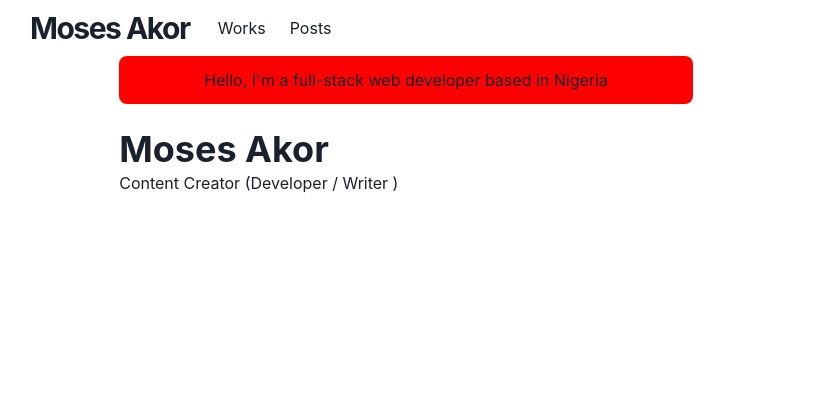
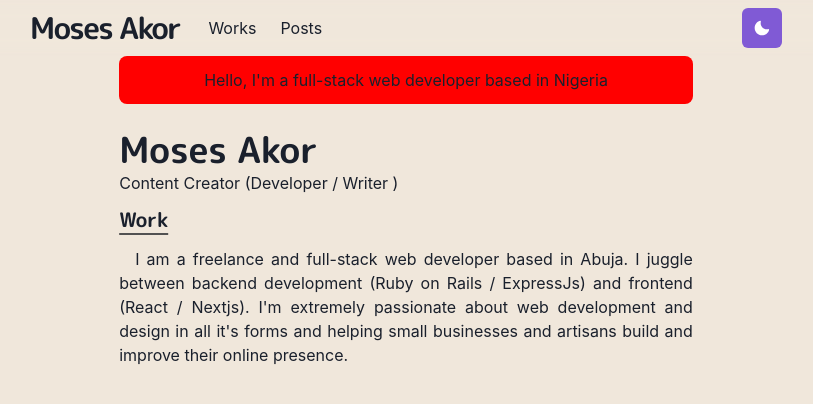
Before and after one commit to mosesakor/my-portfolio, a Next.js app: page / in a window 1280 px wide. Shown: the top 404 px of the page, without its empty margins (234-1047 px from the left). Built offline with nearby package versions, Linux system fonts and the light colour scheme.

Commit message:
added theme eme selector

```diff
--- /dev/null
+++ b/components/fonts.js
@@ -0,0 +1,11 @@
+import { Global } from "@emotion/react";
+
+const Fonts = () => (
+    <Global
+        styles={`
+        @import url('https://fonts.googleapis.com/css2?family=M+PLUS+Rounded+1c:wght@300;700&display=swap');
+        `}
+    />
+)
+
+export default Fonts
--- a/components/layouts/main.js
+++ b/components/layouts/main.js
@@ -1,5 +1,5 @@
 import Head from 'next/head'
-import Navbar from './navbar.js'
+import Navbar from '../navbar.js'
 import { Box, Container } from '@chakra-ui/react'
 
 const Main = ({ children, router}) => {
--- a/components/layouts/navbar.js
+++ /dev/null
@@ -1,110 +0,0 @@
-import NextLink from "next/link";
-import {
-  Container,
-  Box,
-  Link,
-  Stack,
-  Heading,
-  Flex,
-  Menu,
-  MenuItem,
-  MenuList,
-  MenuButton,
-  IconButton,
-  useColorModeValue
-} from "@chakra-ui/react";
-import { HamburgerIcon } from "@chakra-ui/icons";
-
-const LinkItem = ({ href, path, _target, children, ...props }) => {
-  const active = path === href;
-  const inactiveColor = useColorModeValue("gray200", "whiteAlpha.900");
-  return (
-    <NextLink href="/" passHref>
-      <Link
-        p={2}
-        bg={active ? "grassTeal" : undefined}
-        color={active ? "#202023" : inactiveColor}
-        _target={_target}
-        {...props}
-      >
-        {children}
-      </Link>
-    </NextLink>
-  );
-};
-
-const Navbar = (props) => {
-  const { path } = props;
-
-  return (
-    <Box
-      position="fixed"
-      as="nav"
-      w="100%"
-      bg={useColorModeValue("#fffffff40", "#20202380")}
-      style={{ backdropFilter: "blur(10px)" }}
-      zIndex={1}
-      {...props}
-    >
-      <Container
-        display="flex"
-        p={2}
-        maxW="container.md"
-        wrap="wrap"
-        align="center"
-        justify="space-between"
-      >
-        <Flex align="center" mr={5}>
-          <Heading as="h1" size="lg" letterSpacing={"tighter"}>
-            Moses Akor
-          </Heading>
-        </Flex>
-
-        <Stack
-          direction={{ base: "column", md: "row" }}
-          display={{ base: "none", md: "flex" }}
-          width={{ base: "full", md: "auto" }}
-          alignItems="center"
-          flexGrow={1}
-          mt={{ base: 4, md: 0 }}
-        >
-          <LinkItem herf="/works" path={path}>
-            Works
-          </LinkItem>
-          <LinkItem href="/posts" path={path}>
-            Posts
-          </LinkItem>
-        </Stack>
-
-        <Box flex={1} align="right">
-          <Box ml={2} display={{ base: "inline-block", md: "none" }}>
-            <Menu>
-              <MenuButton
-                as={IconButton}
-                icon={<HamburgerIcon/>}
-                variant="outline"
-                aria-label="Options"
-              />
-              <MenuList>
-                <NextLink href="/" passHref>
-                  <MenuItem as={Link}>About</MenuItem>
-                </NextLink>
-                <NextLink href="/works" passHref>
-                  <MenuItem as={Link}>Works</MenuItem>
-                </NextLink>
-                <NextLink href="/posts" passHref>
-                  <MenuItem as={Link}>Posts</MenuItem>
-                </NextLink>
-                <NextLink href="https://www.github.com/mosesakor/moses-portfolio" passHref>
-                  <MenuItem as={Link}>Source Code</MenuItem>
-                </NextLink>
-              </MenuList>
-            </Menu>
-          </Box>
-        </Box>
-      </Container>
-    </Box>
-  );
-};
-
-export default Navbar;
--- /dev/null
+++ b/components/navbar.js
@@ -0,0 +1,112 @@
+import NextLink from "next/link";
+import {
+  Container,
+  Box,
+  Link,
+  Stack,
+  Heading,
+  Flex,
+  Menu,
+  MenuItem,
+  MenuList,
+  MenuButton,
+  IconButton,
+  useColorModeValue
+} from "@chakra-ui/react";
+import { HamburgerIcon } from "@chakra-ui/icons";
+import ThemeToggleButton from "./theme-toggle-button.js";
+
+const LinkItem = ({ href, path, _target, children, ...props }) => {
+  const active = path === href;
+  const inactiveColor = useColorModeValue("gray200", "whiteAlpha.900");
+  return (
+    <NextLink href="/" passHref>
+      <Link
+        p={2}
+        bg={active ? "grassTeal" : undefined}
+        color={active ? "#202023" : inactiveColor}
+        _target={_target}
+        {...props}
+      >
+        {children}
+      </Link>
+    </NextLink>
+  );
+};
+
+const Navbar = (props) => {
+  const { path } = props;
+
+  return (
+    <Box
+      position="fixed"
+      as="nav"
+      w="100%"
+      bg={useColorModeValue("#fffffff40", "#20202380")}
+      style={{ backdropFilter: "blur(10px)" }}
+      zIndex={1}
+      {...props}
+    >
+      <Container
+        display="flex"
+        p={2}
+        maxW="container.md"
+        wrap="wrap"
+        align="center"
+        justify="space-between"
+      >
+        <Flex align="center" mr={5}>
+          <Heading as="h1" size="lg" letterSpacing={"tighter"}>
+            Moses Akor
+          </Heading>
+        </Flex>
+
+        <Stack
+          direction={{ base: "column", md: "row" }}
+          display={{ base: "none", md: "flex" }}
+          width={{ base: "full", md: "auto" }}
+          alignItems="center"
+          flexGrow={1}
+          mt={{ base: 4, md: 0 }}
+        >
+          <LinkItem herf="/works" path={path}>
+            Works
+          </LinkItem>
+          <LinkItem href="/posts" path={path}>
+            Posts
+          </LinkItem>
+        </Stack>
+
+        <Box flex={1} align="right">
+          <ThemeToggleButton />
+          <Box ml={2} display={{ base: "inline-block", md: "none" }}>
+            <Menu>
+              <MenuButton
+                as={IconButton}
+                icon={<HamburgerIcon/>}
+                variant="outline"
+                aria-label="Options"
+              />
+              <MenuList>
+                <NextLink href="/" passHref>
+                  <MenuItem as={Link}>About</MenuItem>
+                </NextLink>
+                <NextLink href="/works" passHref>
+                  <MenuItem as={Link}>Works</MenuItem>
+                </NextLink>
+                <NextLink href="/posts" passHref>
+                  <MenuItem as={Link}>Posts</MenuItem>
+                </NextLink>
+                <NextLink href="https://www.github.com/mosesakor/moses-portfolio" passHref>
+                  <MenuItem as={Link}>Source Code</MenuItem>
+                </NextLink>
+              </MenuList>
+            </Menu>
+          </Box>
+        </Box>
+      </Container>
+    </Box>
+  );
+};
+
+export default Navbar;
--- /dev/null
+++ b/components/paragraph.js
@@ -0,0 +1,8 @@
+import styled from '@emotion/styled'
+
+const Paragraph = styled.p`
+  text-align: justify;
+  text-indent: 1em;
+`
+
+export default Paragraph
--- /dev/null
+++ b/components/section.js
@@ -0,0 +1,21 @@
+import { motion } from 'framer-motion'
+import { chakra, shouldForwardProp } from '@chakra-ui/react'
+
+const StyledDiv = chakra(motion.div, {
+  shouldForwardProp: prop => {
+    return shouldForwardProp(prop) || prop === 'transition'
+  }
+})
+
+const Section = ({ children, delay = 0 }) => (
+  <StyledDiv
+    initial={{ y: 10, opacity: 0 }}
+    animate={{ y: 0, opacity: 1 }}
+    transition={{ duration: 0.8, delay }}
+    mb={6}
+  >
+    {children}
+  </StyledDiv>
+)
+
+export default Section
--- /dev/null
+++ b/components/theme-toggle-button.js
@@ -0,0 +1,18 @@
+import { AnimatePresence, motion } from 'framer-motion'
+import { IconButton, useColorMode, useColorModeValue } from '@chakra-ui/react'
+import { SunIcon, MoonIcon } from '@chakra-ui/icons'
+
+const ThemeToggleButton = () => {
+  const { toggleColorMode } = useColorMode()
+
+  return (
+        <IconButton
+          aria-label="Toggle theme"
+          colorScheme={useColorModeValue('purple', 'orange')}
+          icon={useColorModeValue(<MoonIcon />, <SunIcon />)}
+          onClick={toggleColorMode}
+        ></IconButton>
+  )
+}
+
+export default ThemeToggleButton
--- /dev/null
+++ b/lib/theme.js
@@ -0,0 +1,49 @@
+import { extendTheme } from "@chakra-ui/react";
+import { mode } from "@chakra-ui/theme-tools";
+
+const styles = {
+    global: props => ({
+        body: {
+            bg: mode('#f0e7db', '#202023')(props)
+        }
+    })
+}
+
+const components = {
+    Heading: {
+        variants: {
+            'section-title': {
+                textDecoration: 'underline',
+                fontSize: 20,
+                textUnderlineOffset: 6,
+                textDecorationColor: '#525252',
+                textDecorationtThickness: 4,
+                marginTop: 3,
+                marginBottom: 4
+            }
+        }
+    },
+    Link: {
+        baseStyle: props => ({
+            color: mode('#3d7aed', '#ff63c3')(props),
+            textUnderlineOffset: 3
+        })
+    }
+}
+
+const fonts = {
+    heading: "'M PLUS Rounded 1c'"
+}
+
+const colors = {
+    glassTeal: '#88ccca'
+}
+
+const config = {
+    initialColorMode: 'dark',
+    useSystemColorMode: true
+}
+
+
+const theme = extendTheme({ config, styles, components, fonts, colors })
+export default theme
--- a/pages/_app.js
+++ b/pages/_app.js
@@ -1,9 +1,12 @@
 import { ChakraProvider } from '@chakra-ui/react'
 import Layout from '../components/layouts/main'
+import Fonts from '../components/fonts'
+import theme from '../lib/theme'
 
 const Website = ({ Component, pageProps, router } ) => {
     return (
-        <ChakraProvider>
+        <ChakraProvider theme={theme}>
+            <Fonts />
             <Layout router={router}>
                 <Component {...pageProps} key={router.route} />
             </Layout>
--- /dev/null
+++ b/pages/_document.js
@@ -0,0 +1,18 @@
+import { ColorModeScript } from '@chakra-ui/react'
+import NextDocument, { Html, Head, Main, NextScript } from 'next/document'
+import theme from '../lib/theme'
+
+export default class Document extends NextDocument {
+  render() {
+    return (
+      <Html lang="en">
+        <Head />
+        <body>
+          <ColorModeScript initialColorMode={theme.config.initialColorMode} />
+          <Main />
+          <NextScript />
+        </body>
+      </Html>
+    )
+  }
+}
--- a/pages/index.js
+++ b/pages/index.js
@@ -1,4 +1,7 @@
 import { Container, Box, Heading } from "@chakra-ui/react"
+import Paragraph from "../components/paragraph"
+import Section from '../components/section'
+
 const Page = () => {
     return (
         <Container>
@@ -13,7 +16,24 @@ const Page = () => {
                     </Heading>
                     <p>Content Creator (Developer / Writer )</p>
                 </Box>
+                <Box flexShrink={0} mt={{ base: 4, md: 0 }} ml={{ md: 6}} align="center">
+
+                </Box>
             </Box>
+            <Section>
+                <Heading as="h3" variant="section-title">
+                    Work
+                </Heading>
+                <Paragraph>
+                    I am a freelance and full-stack web developer based in Abuja.
+                    I juggle between backend development (Ruby on Rails / ExpressJs)
+                    and frontend (React / Nextjs).
+                    I&apos;m extremely passionate about web development and design in
+                    all it's forms and helping small businesses and artisans build and
+                    improve their online presence.
+                </Paragraph>
+
+            </Section>
         </Container>
     )
 }
```
Also changed, not shown: components/theme.js (deleted).
